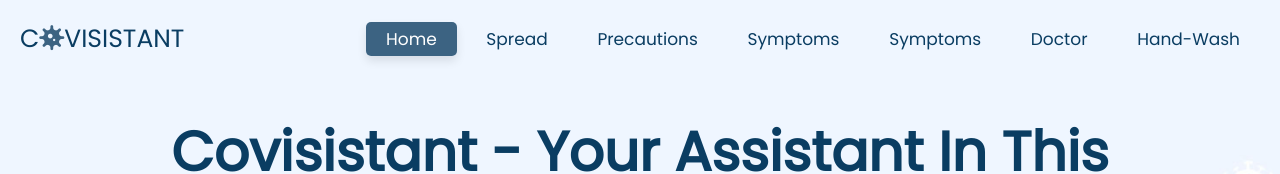
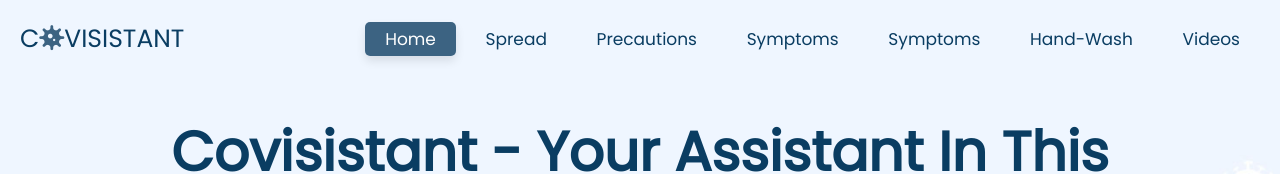
Before and after one commit to Sanket00900/Covisistant, a plain HTML site: page index.html in a window 1280 px wide. Shown: the top 174 px of the page. Drawn offline with nearby package versions, Linux system fonts and the light colour scheme.

Commit message:
navbar updated

```diff
--- a/index.html
+++ b/index.html
@@ -30,8 +30,9 @@
             <a href="#precautions">precautions</a>
             <a href="#symptoms">symptoms</a>
             <a href="#symptoms">symptoms</a>
-            <a href="#doctor">doctor</a>
             <a href="#hand-wash">hand-wash</a>
+            <a href="#videos">Videos</a>
+
         </nav>
 
     </header>
```
